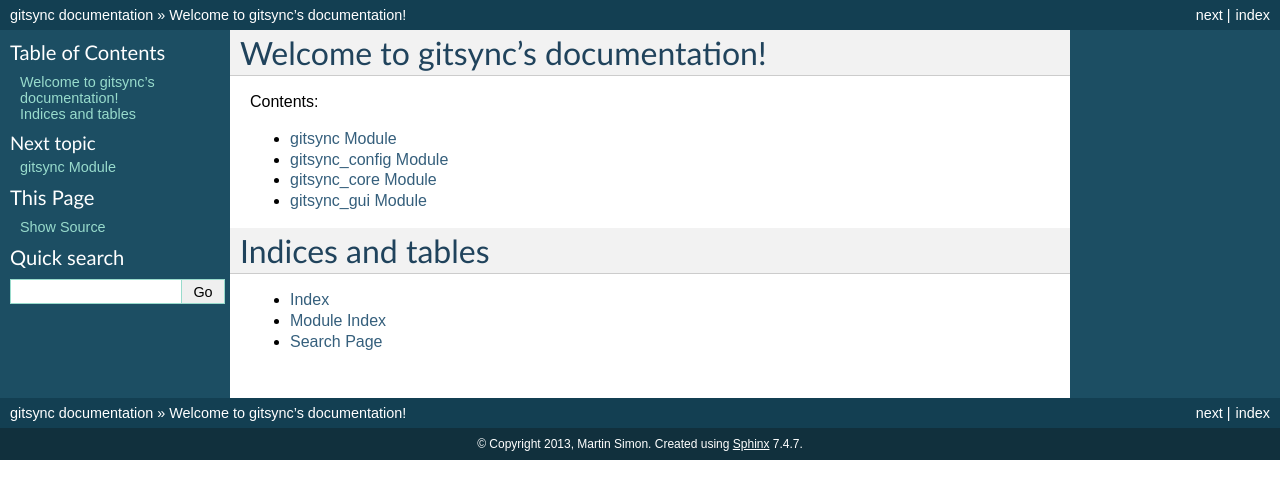
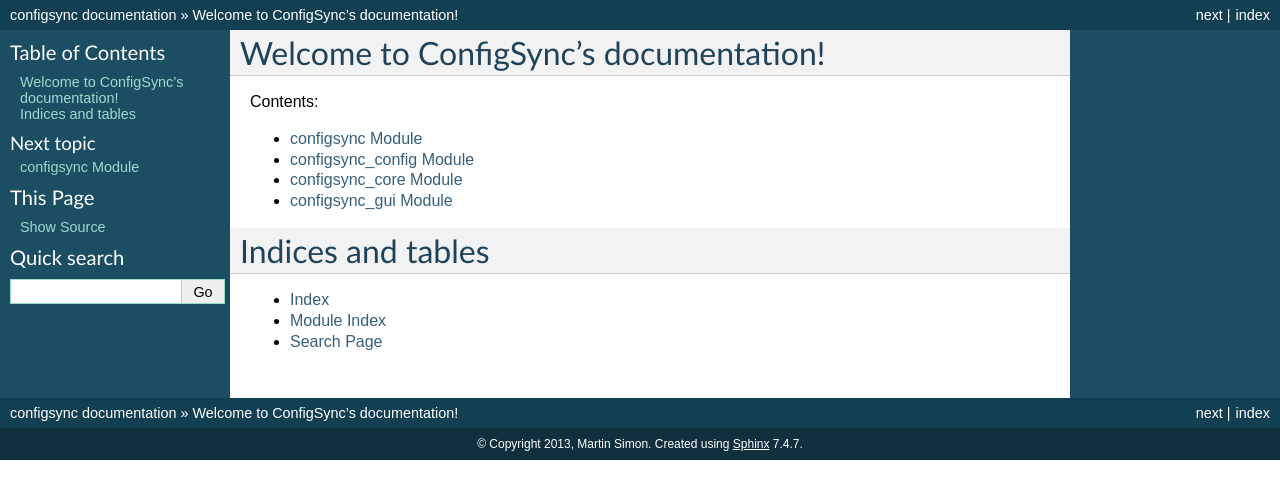
Before and after one commit to martiinsiimon/configsync, a Sphinx documentation site: the page built from docs/index.rst, in a window 1280 px wide. Shown: the top 499 px of the page. Built offline with Sphinx 7.4.7, drawn with Linux system fonts in a browser that asks for light colours.

Commit message:
Documentation update reflecting new project name and more function commented

```diff
--- a/docs/conf.py
+++ b/docs/conf.py
@@ -1,7 +1,7 @@
 #!/usr/bin/env python3
 # -*- coding: utf-8 -*-
 #
-# gitsync documentation build configuration file, created by
+# configsync documentation build configuration file, created by
 # sphinx-quickstart on Tue Sep  3 23:37:52 2013.
 #
 # This file is execfile()d with the current directory set to its containing dir.
@@ -41,7 +41,7 @@
 master_doc = 'index'
 
 # General information about the project.
-project = 'gitsync'
+project = 'configsync'
 copyright = '2013, Martin Simon'
 
 # The version info for the project you're documenting, acts as replacement for
@@ -165,7 +165,7 @@
 #html_file_suffix = None
 
 # Output file base name for HTML help builder.
-htmlhelp_basename = 'gitsyncdoc'
+htmlhelp_basename = 'syncdoc'
 
 
 # -- Options for LaTeX output --------------------------------------------------
@@ -184,7 +184,7 @@
 # Grouping the document tree into LaTeX files. List of tuples
 # (source start file, target name, title, author, documentclass [howto/manual]).
 latex_documents = [
-  ('index', 'gitsync.tex', 'gitsync Documentation',
+  ('index', 'configsync.tex', 'configsync Documentation',
    'Author', 'manual'),
 ]
 
@@ -214,7 +214,7 @@
 # One entry per manual page. List of tuples
 # (source start file, name, description, authors, manual section).
 man_pages = [
-    ('index', 'gitsync', 'gitsync Documentation',
+    ('index', 'configsync', 'configsync Documentation',
      ['Author'], 1)
 ]
 
@@ -228,9 +228,9 @@
 # (source start file, target name, title, author,
 #  dir menu entry, description, category)
 texinfo_documents = [
-  ('index', 'gitsync', 'gitsync Documentation',
-   'Author', 'gitsync', 'One line description of project.',
-   'Miscellaneous'),
+  ('index', 'configsync', 'ConfigSync Documentation',
+   'Martin Simon', 'configsync', 'ConfigSync is a tool with purpose to easy synchronize system config files over remote storage - git.',
+   'Synchornization'),
 ]
 
 # Documents to append as an appendix to all manuals.
@@ -246,10 +246,10 @@
 # -- Options for Epub output ---------------------------------------------------
 
 # Bibliographic Dublin Core info.
-epub_title = 'gitsync'
-epub_author = 'Author'
-epub_publisher = 'Author'
-epub_copyright = '2013, Author'
+epub_title = 'ConfigSync'
+epub_author = 'Martin Simon'
+epub_publisher = 'Martin Simon'
+epub_copyright = '2013, Martin Simon'
 
 # The language of the text. It defaults to the language option
 # or en if the language is not set.
--- a/docs/index.rst
+++ b/docs/index.rst
@@ -1,9 +1,9 @@
-.. gitsync documentation master file, created by
+.. configsync documentation master file, created by
    sphinx-quickstart on Tue Sep  3 23:37:52 2013.
    You can adapt this file completely to your liking, but it should at least
    contain the root `toctree` directive.
 
-Welcome to gitsync's documentation!
+Welcome to ConfigSync's documentation!
 ===================================
 
 Contents:
@@ -11,10 +11,10 @@
 .. toctree::
    :maxdepth: 4
 
-   gitsync
-   gitsync_config
-   gitsync_core
-   gitsync_gui
+   configsync
+   configsync_config
+   configsync_core
+   configsync_gui
 
 
 Indices and tables
```
Also changed, not shown: docs/configsync.rst (added, +7 -0 lines), docs/configsync_config.rst (added, +7 -0 lines), docs/configsync_core.rst (added, +7 -0 lines), docs/configsync_gui.rst (added, +7 -0 lines), 2 other files.
